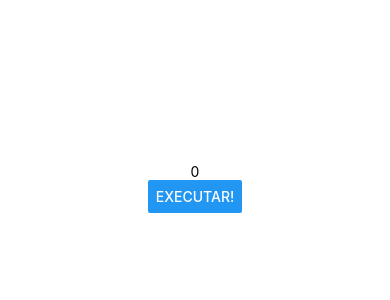
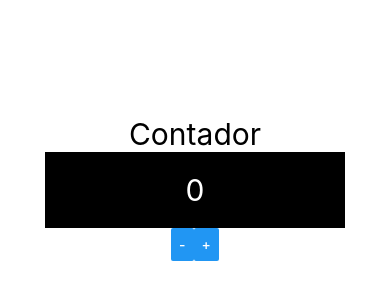
Before and after one commit to leticiasatiko/treinamento-react-native, a React Native app: screen / in a window 390 px wide. Shown: the part 234-534 px from the top of the page. Built offline with nearby package versions, Linux system fonts and the light colour scheme.

Commit message:
contador direto e indireto

```diff
--- a/src/App.tsx
+++ b/src/App.tsx
@@ -10,13 +10,15 @@
 import Botao from './components/Botao'
 import Pai from './components/direta/Pai'
 import PaiIndireto from './components/indireta/Pai'
+import ContadorV2 from './components/contador/ContadorV2'
 
 export default () => (
     <View style={style.App}>
 
-        <PaiIndireto />
+        <ContadorV2 />
 
         {/*
+        <PaiIndireto />
         <Pai />
         <Contador inicial={100} passo={10} />
         <Botao />
--- /dev/null
+++ b/src/components/contador/ContadorBotoes.tsx
@@ -0,0 +1,20 @@
+import React from 'react'
+import { View, Text, Button, StyleSheet } from 'react-native'
+import Estilo from '../estilo'
+
+export default (props: { inc: () => void; dec: () => void }) => {
+    return (
+        <>
+            <View style={style.Botoes}>
+                <Button title="-" onPress={props.dec} />
+                <Button title="+" onPress={props.inc} />
+            </View>
+        </>
+    )
+}
+
+const style = StyleSheet.create({
+    Botoes: {
+        flexDirection: 'row'
+    }
+})
--- /dev/null
+++ b/src/components/contador/ContadorDisplay.tsx
@@ -0,0 +1,26 @@
+import React from 'react'
+import { View, Text, StyleSheet } from 'react-native'
+import Estilo from '../estilo'
+
+
+export default (props: { num: number }) => {
+    return (
+
+        <View style={style.display}>
+            <Text style={[Estilo.txtG, style.displayText]}>
+                {props.num}
+            </Text>
+        </View>
+    )
+}
+
+const style = StyleSheet.create({
+    display: {
+        backgroundColor: '#000',
+        padding: 20,
+        width: 300,
+    },
+    displayText: {
+        color: '#fff'
+    }
+})
--- /dev/null
+++ b/src/components/contador/ContadorV2.tsx
@@ -0,0 +1,22 @@
+import React, { useState } from 'react'
+import { View, Text } from 'react-native'
+import Estilo from '../estilo'
+import ContadorDisplay from './ContadorDisplay'
+import ContadorBotoes from './ContadorBotoes'
+
+export default (props: {}) => {
+    const [num, setNum] = useState(0)
+
+    const inc = () => setNum(num + 1)
+    const dec = () => setNum(num - 1)
+
+    return (
+        <>
+            <Text style={Estilo.txtG}>
+                Contador
+            </Text>
+            <ContadorDisplay num={num} />
+            <ContadorBotoes inc={inc} dec={dec} />
+        </>
+    )
+}
```
